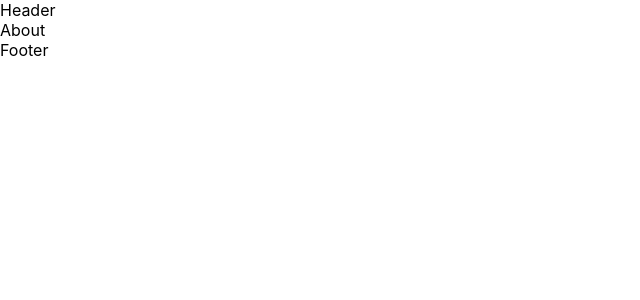
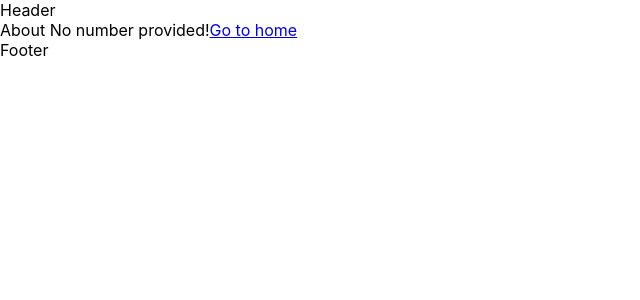
Before and after one commit to claudiogaraycochea/bpweb, a React (Create React App) app: page /about in a window 1280 px wide. Shown: the top 300 px of the page, without its empty margins (0-640 px from the left). Built offline with nearby package versions, Linux system fonts and the light colour scheme.

Commit message:
Router pages

```diff
--- /dev/null
+++ b/src/models/page.tsx
@@ -0,0 +1,3 @@
+export default interface IPage {
+  name: string;
+}
--- a/src/pages/private/about/About.tsx
+++ b/src/pages/private/about/About.tsx
@@ -1,11 +1,27 @@
-import React from 'react';
+import React, { useEffect, useState } from 'react';
+import IPage from '../../../models/page';
+import { Link, RouteComponentProps, withRouter } from 'react-router-dom';
 
-function About() {
+const About: React.FunctionComponent<IPage & RouteComponentProps<any>> = props => {
+  const [message, setMessage] = useState < string > ('');
+
+  useEffect(() => {
+    let number = props.match.params.number;
+
+    if (number) {
+      setMessage(`The Number is ${number}`);
+    }
+    else {
+      setMessage(`No number provided!`);
+    }
+  }, [props])
+
   return (
     <div className="about">
-      About
+      About {message}
+      <Link to='/'>Go to home</Link>
     </div>
   );
 }
 
-export default About;
+export default withRouter(About);
```
